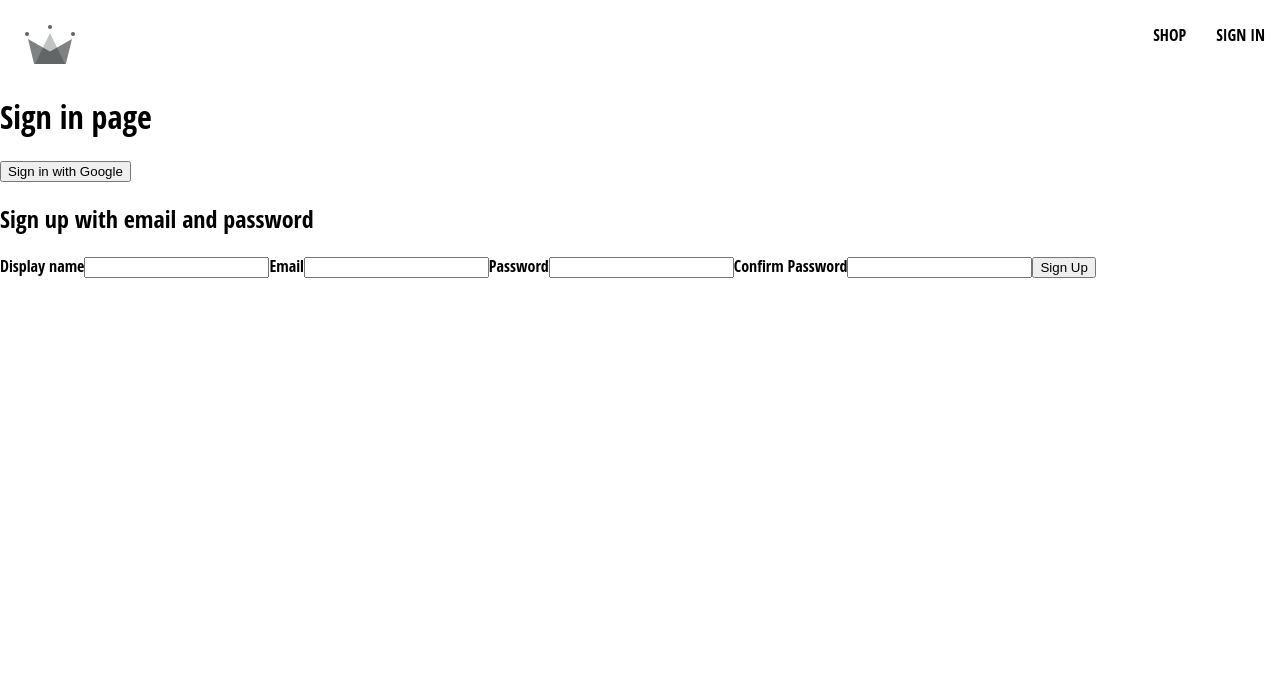
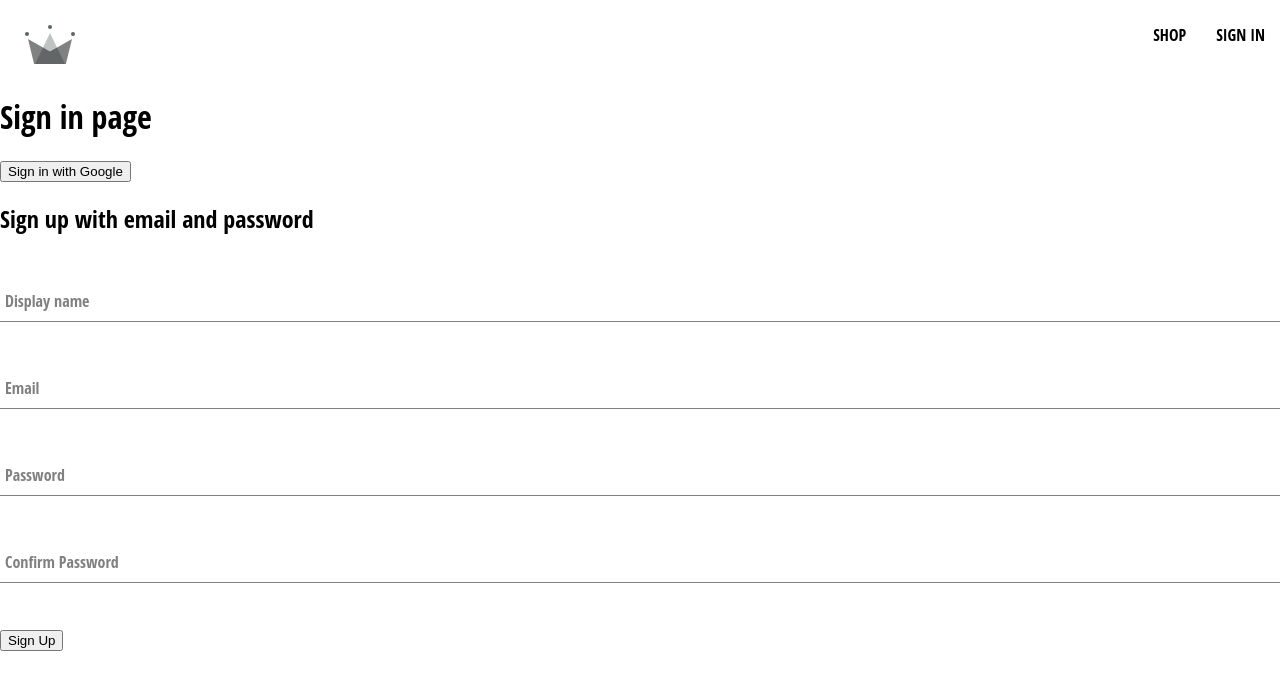
Before and after one commit to ItaniAK/22_crown-clothing, a React (Create React App) app: page /sign-in in a window 1280 px wide. Shown: the top 690 px of the page. Built offline with nearby package versions, Linux system fonts and the light colour scheme.

Commit message:
[+]_99. Add FormInput component

```diff
--- /dev/null
+++ b/src/components/form-input/form-input.jsx
@@ -0,0 +1,21 @@
+import './form-input.scss';
+
+const FormInput = ({label, ...otherProps}) => {
+    return (
+        <div className="group">
+            <input className="form-input" {...otherProps}/>
+            {label && (
+                <label
+                className={`
+                    ${otherProps.value.length ? 'shrink' : ''}
+                form-input-label
+                `}
+                >
+                    {label}
+                </label>
+            )}
+        </div>
+    )
+};
+
+export default FormInput;
--- /dev/null
+++ b/src/components/form-input/form-input.scss
@@ -0,0 +1,54 @@
+$sub-color: grey;
+$main-color: black;
+
+@mixin shrinkLabel {
+  top: -14px;
+  font-size: 12px;
+  color: $main-color;
+}
+
+.group {
+  position: relative;
+  margin: 45px 0;
+
+  .form-input {
+    background: none;
+    background-color: white;
+    color: $sub-color;
+    font-size: 18px;
+    padding: 10px 10px 10px 5px;
+    display: block;
+    width: 100%;
+    border: none;
+    border-radius: 0;
+    border-bottom: 1px solid $sub-color;
+    margin: 25px 0;
+
+    &:focus {
+      outline: none;
+    }
+
+    &:focus ~ .form-input-label {
+      @include shrinkLabel();
+    }
+  }
+
+  input[type='password'] {
+    letter-spacing: 0.3em;
+  }
+
+  .form-input-label {
+    color: $sub-color;
+    font-size: 16px;
+    font-weight: normal;
+    position: absolute;
+    pointer-events: none;
+    left: 5px;
+    top: 10px;
+    transition: 300ms ease all;
+
+    &.shrink {
+      @include shrinkLabel();
+    }
+  }
+}
--- a/src/components/sign-up-form/sign-up-form.jsx
+++ b/src/components/sign-up-form/sign-up-form.jsx
@@ -1,6 +1,8 @@
 import React, { useState } from 'react';
 
 import { createAuthUserWithEmailAndPassword, createUserDocumentFromAuth } from '../../utils/firebase';
+
+import FormInput from '../form-input/form-input';
 
 const defaultFormField = {
     displayName: '',
@@ -9,7 +11,7 @@
     confirmPassword: ''
 }
 
-function SignUpForm() {
+const SignUpForm = () => {
     const [ formField, setFormField ] = useState(defaultFormField);
     const { displayName, email, password, confirmPassword } = formField;
 
@@ -53,35 +55,34 @@
         <div>
             <h2>Sign up with email and password</h2>
             <form onSubmit={handleSubmit}>
-            <label>Display name</label>
-            <input
+                <FormInput
+                    label = "Display name"
                     required
                     type="text"
                     name="displayName"
                     value={displayName}
                     onChange={handleChange}
                     />
-            <label>Email</label>
-            <input
+                <FormInput
+                    label = "Email"
                     required
                     type="email"
                     name="email"
                     value={email}
                     onChange={handleChange}
                     />
-            <label>Password</label>
-            <input
+                <FormInput
+                    label = "Password"
                     required
                     type="password"
-                name='password'
+                    name="password"
                     value={password}
                     onChange={handleChange}
                     />
-            <label>Confirm Password</label>
-            <input
-                required
+                <FormInput
+                    label = "Confirm Password"
                     type="password"
-                name='confirmPassword'
+                    name="confirmPassword"
                     value={confirmPassword}
                     onChange={handleChange}
                     />
```
Lines whose indentation alone changed are shown as unchanged.
